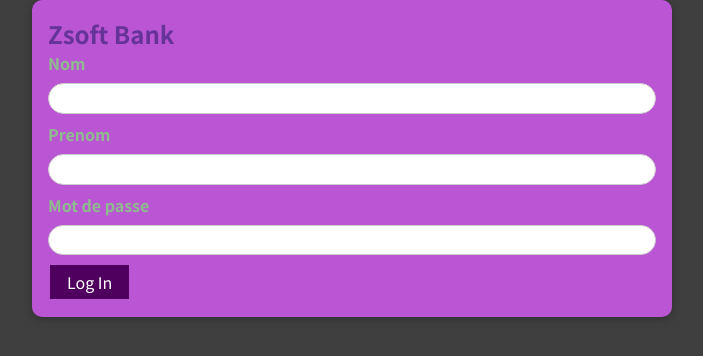
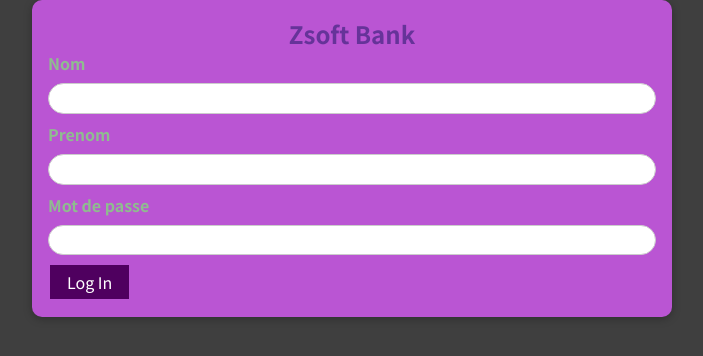
Before and after one commit to youkharoufi/Banking-app, a React (Create React App) app in the folder Bank/: page / in a window 1280 px wide. Shown: the top 356 px of the page, without its empty margins (288-991 px from the left). Built offline with nearby package versions, Linux system fonts and the light colour scheme.

Commit message:
Update Accueil.module.css

```diff
--- a/Bank/src/CSS/Accueil.module.css
+++ b/Bank/src/CSS/Accueil.module.css
@@ -14,7 +14,7 @@
 }
 
 .accueil h2 {
-  display: inline;
+  display: block;
   color:rebeccapurple;
   font-weight: bold;
   margin-bottom: 0.5rem;
```
